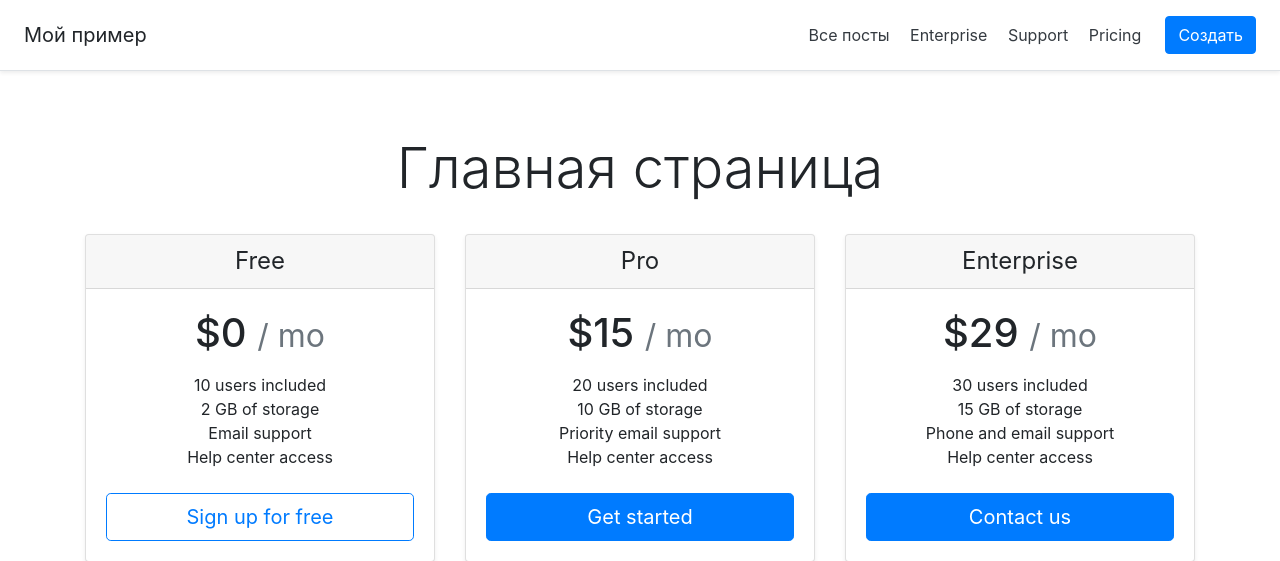
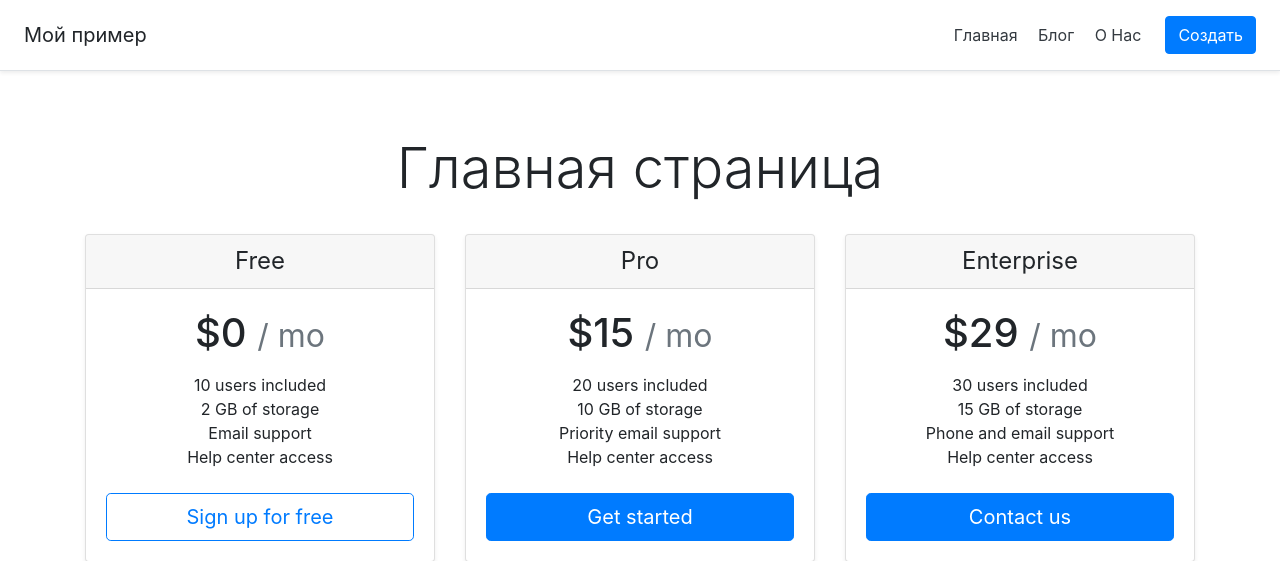
Before and after one commit to DTHRT/demo, a Flask app: page / in a window 1280 px wide. Shown: the top 561 px of the page. Run offline with Flask 2, Linux system fonts and the light colour scheme; some libraries are stand-ins or nearby versions.

Commit message:
Adding files

```diff
--- a/app.py
+++ b/app.py
@@ -49,6 +49,11 @@ def posts():
  return render_template("posts.html", articles=articles)
 
 
+@app.route('/about')
+def about():
+ return render_template("about.html")
+
+
 @app.route('/posts/<int:id>')
 def post_detail(id):
  article = Article.query.get(id)
--- a/templates/base.html
+++ b/templates/base.html
@@ -11,10 +11,9 @@
  <div class="d-flex flex-column flex-md-row align-items-center p-3 px-md-4 mb-3 bg-white border-bottom shadow-sm">
   <h5 class="my-0 mr-md-auto font-weight-normal">Мой пример</h5>
   <nav class="my-2 my-md-0 mr-md-3">
-    <a class="p-2 text-dark" href="/posts">Все посты</a>
-    <a class="p-2 text-dark" href="#">Enterprise</a>
-    <a class="p-2 text-dark" href="#">Support</a>
-    <a class="p-2 text-dark" href="#">Pricing</a>
+    <a class="p-2 text-dark" href="/">Главная</a>
+    <a class="p-2 text-dark" href="/posts">Блог</a>
+    <a class="p-2 text-dark" href="/about">О Нас</a>
   </nav>
   <a class="btn btn-primary" href="/create-article">Создать</a>
  </div>
```
Also changed, not shown: templates/about.html (+6 -2 lines).
